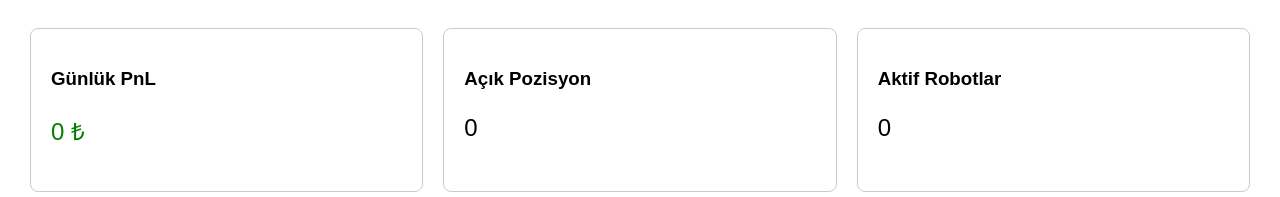
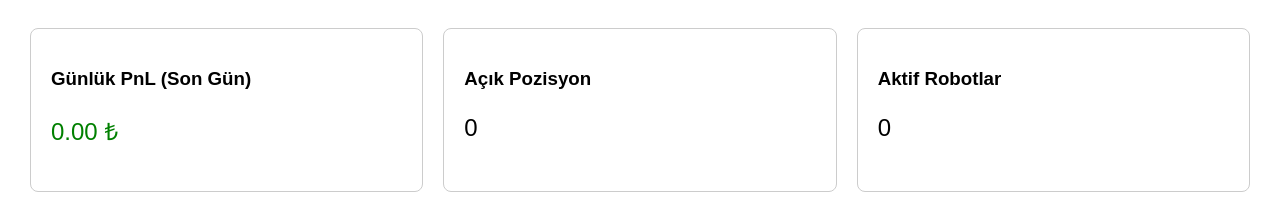
Before and after one commit to itnoyabilisim-commits/BINNBOT, a Next.js app in the folder apps/web/: page /dashboard in a window 1280 px wide. Shown: the part 123-320 px from the top of the page. Built offline with nearby package versions, Linux system fonts and the light colour scheme; no server answers; sample sign-in values are in the browser's storage.

Commit message:
Update dashboard.js

```diff
--- a/apps/web/pages/dashboard.js
+++ b/apps/web/pages/dashboard.js
@@ -21,12 +21,12 @@ export default function Dashboard() {
     <div style={{ padding: "30px", fontFamily: "sans-serif" }}>
       <h1>Dashboard</h1>
 
-      {/* Özet kartlar */}
+      {/* Özet kartlar (summary + dummy) */}
       <div style={{ display: "flex", gap: "20px", marginTop: "20px" }}>
         <div style={{ flex: 1, padding: "20px", border: "1px solid #ccc", borderRadius: "8px" }}>
-          <h3>Günlük PnL</h3>
+          <h3>Günlük PnL (Son Gün)</h3>
           <p style={{ fontSize: "24px", color: stats.pnlDaily >= 0 ? "green" : "red" }}>
-            {stats.pnlDaily} ₺
+            {Number(stats.pnlDaily).toFixed(2)} ₺
           </p>
         </div>
         <div style={{ flex: 1, padding: "20px", border: "1px solid #ccc", borderRadius: "8px" }}>
```
